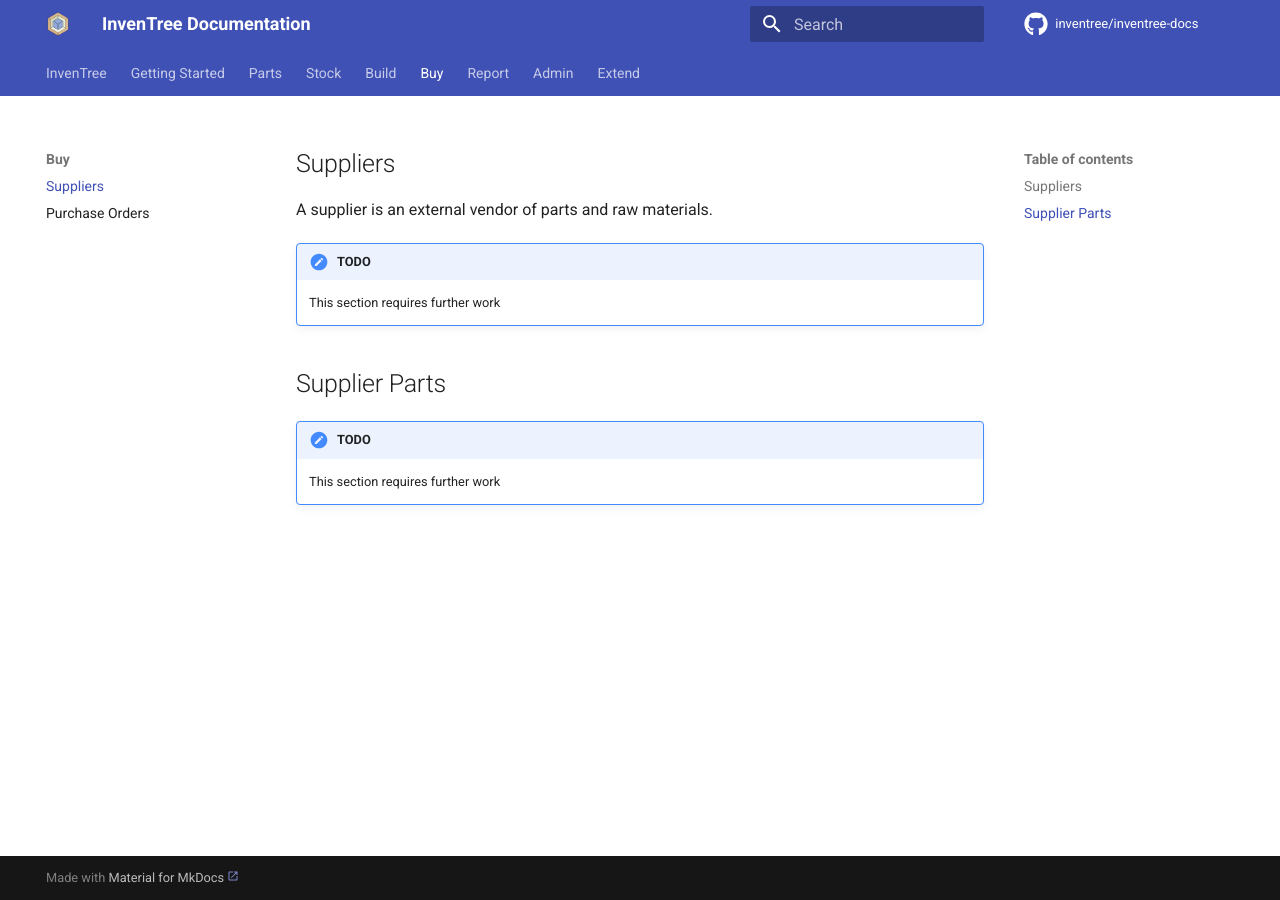
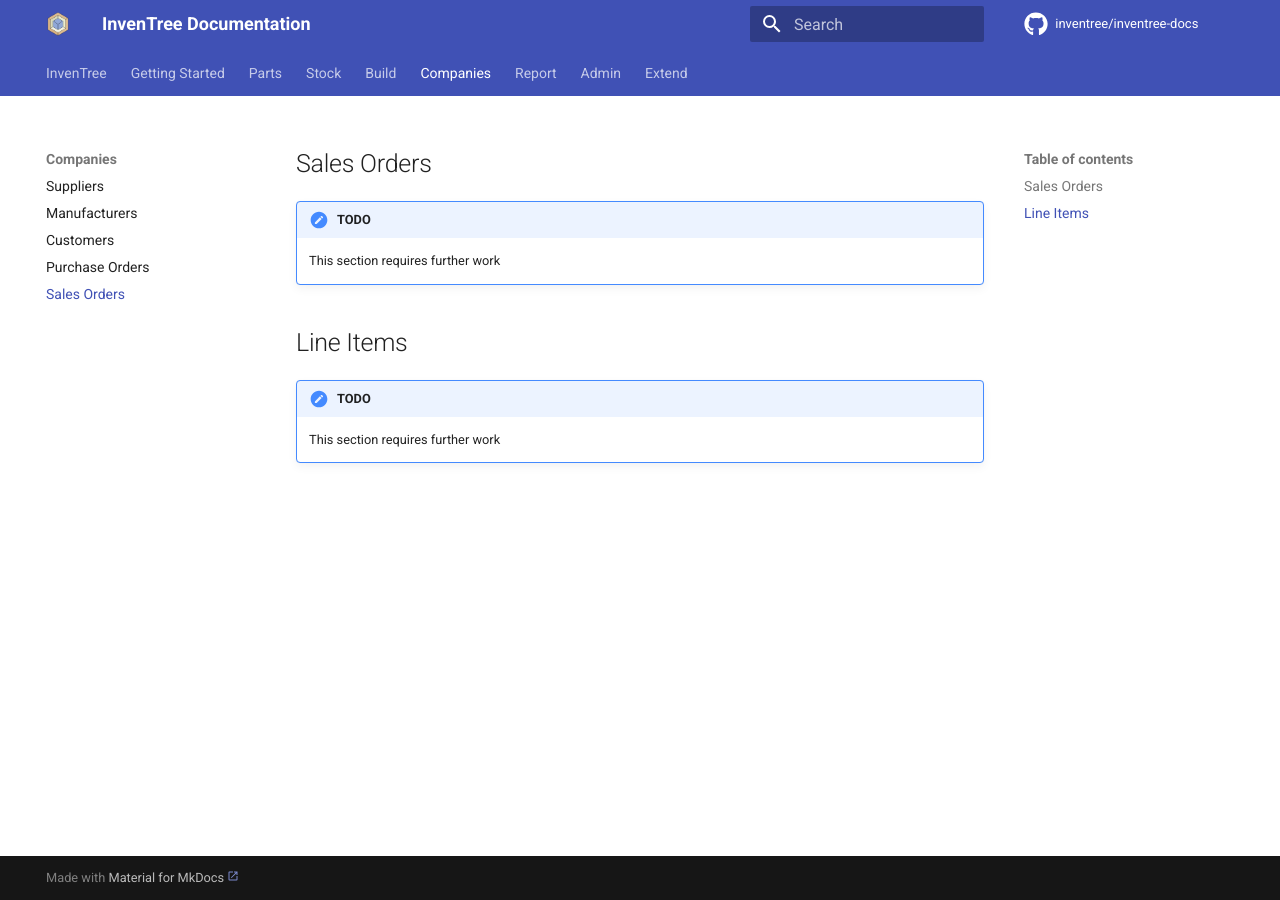
Before and after one commit to inventree/inventree-docs, an MkDocs documentation site: the page built from docs/companies/so.md, in a window 1280 px wide. Built offline with MkDocs 1.6.1 and Material for MkDocs 9.7.7, drawn with Linux system fonts in a browser that asks for light colours; comment, search, counter and statistics services are not loaded.

Commit message:
Renamed 'Buy' section to 'Companies' Added pages for manufacturer, customer and sales orders documentation

```diff
--- a/docs/buy/supplier.md
+++ b/docs/companies/so.md
@@ -1,15 +1,13 @@
 ---
-title: Suppliers
+title: Sales Order
 ---
 
-## Suppliers
-
-A supplier is an external vendor of parts and raw materials.
+## Sales Orders
 
 !!! missing "TODO"
 	This section requires further work
 
-## Supplier Parts
+## Line Items
 
 !!! missing "TODO"
 	This section requires further work
--- a/mkdocs.yml
+++ b/mkdocs.yml
@@ -52,9 +52,12 @@ nav:
   - Build:
     - Build Parts: build/build.md
     - Bill of Materials (BOM): build/bom.md
-  - Buy:
-    - Suppliers: buy/supplier.md
-    - Purchase Orders: buy/po.md
+  - Companies:
+    - Suppliers: companies/supplier.md
+    - Manufacturers: companies/manufacturer.md
+    - Customers: companies/customer.md
+    - Purchase Orders: companies/po.md
+    - Sales Orders: companies/so.md
   - Report:
     - Labels: report/labels.md
     - Templates: report/report.md
```
Also changed, not shown: docs/companies/customer.md (added, +19 -0 lines), docs/companies/manufacturer.md (added, +33 -0 lines), docs/companies/supplier.md (added, +35 -0 lines), docs/companies/po.md (renamed from docs/buy/po.md).
